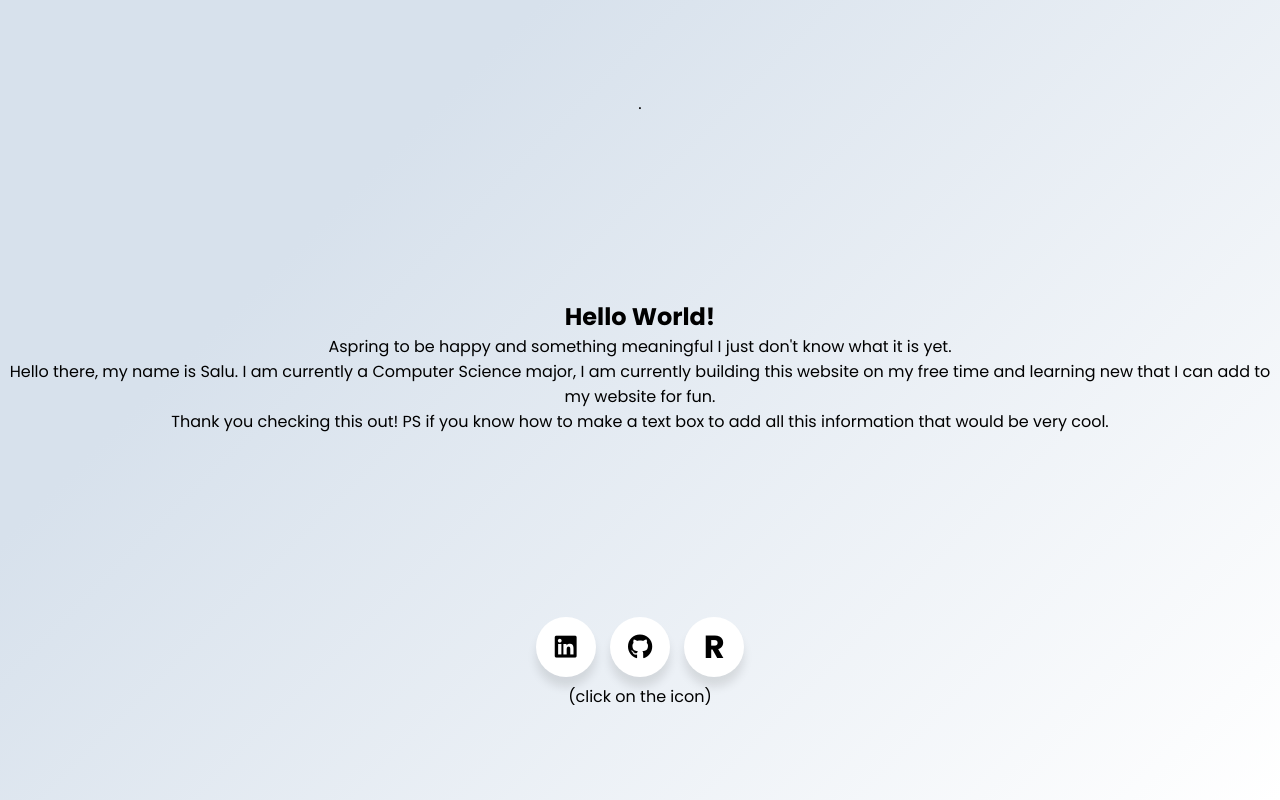
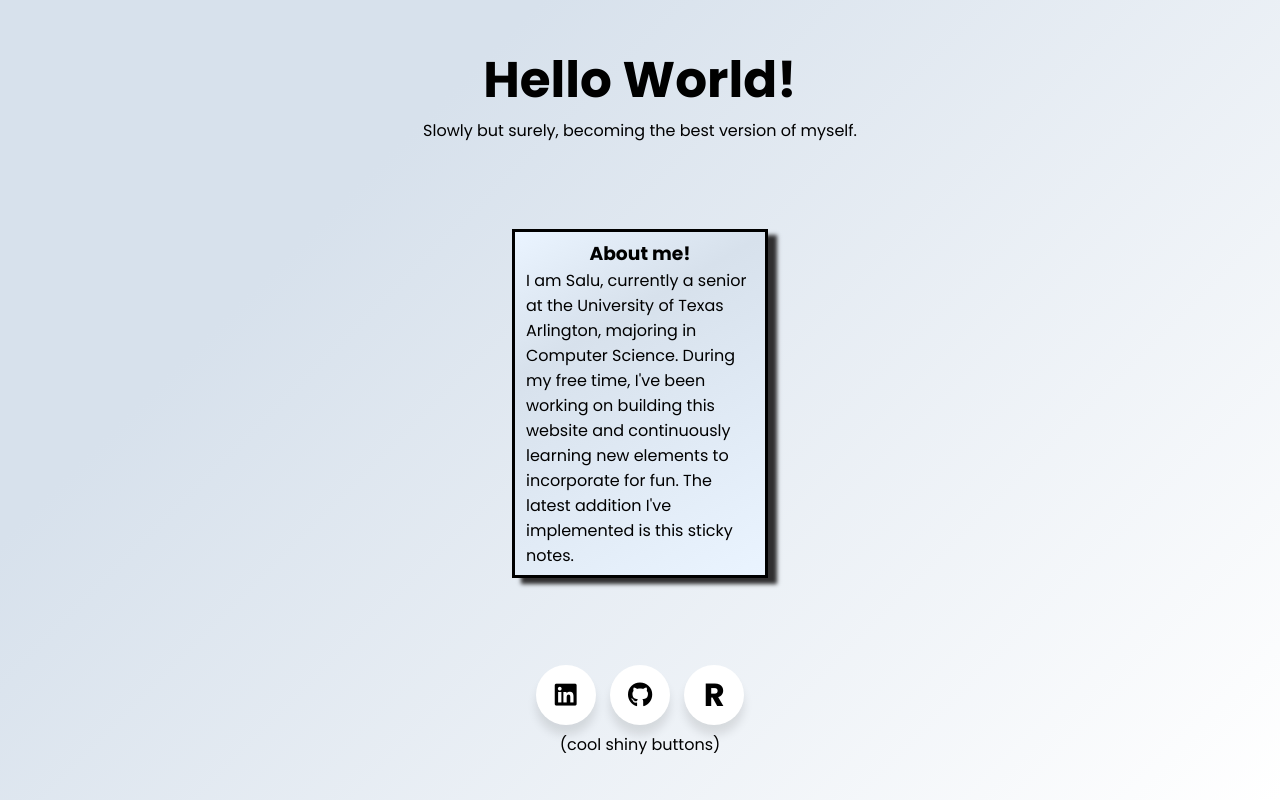
Before and after one commit to salupoudel/website.github.io, a plain HTML site: page index.html in a window 1280 px wide. Drawn offline with Linux system fonts and the light colour scheme.

Commit message:
second push

```diff
--- a/index.html
+++ b/index.html
@@ -1,4 +1,4 @@
-.<!DOCTYPE html>
+<!DOCTYPE html>
 
 <html lang="en" dir="ltr">
 
@@ -12,16 +12,27 @@
 <body>
   <div class="intro">
     <div class="title">
-      <h2>
+      <h1 style="font-size: 50px" style="text-align: center;">
         <span>Hello World!</span>
-      </h2>
+      </h1>
     </div>
-    <p>Aspring to be happy and something meaningful I just don't know what it is yet.</p>
-    <p>Hello there, my name is Salu. I am currently a Computer Science major, I am currently building this website on my free time and
-      learning new that I can add to my website for fun.
-    </p>
-    <p>Thank you checking this out! PS if you know how to make a text box to add all this information that would be very cool.</p>
+    <div style="text-align: center;">
+      <p>Slowly but surely, becoming the best version of myself.</p>
+    </div>
+
   </div>
+
+  <div class="stickynote" style="text-align: left;">
+    <h3 style="text-align: center;">
+      <span>About me!</span>
+    </h3>
+  <p>
+    I am Salu, currently a senior at the University of Texas Arlington, majoring in Computer Science. During my free time, I've been
+    working on building this website and continuously learning new elements to incorporate for fun. The latest addition I've implemented is this sticky notes.
+  </p>
+  </div>
+
+
   <div class="wrapper">
     <a href="https://www.linkedin.com/in/salup/" target="_blank" class="button" style="color: inherit; text-decoration: none;">
       <div class="icon">
@@ -40,8 +51,8 @@
       </div>
       <span>Résumé</span>
     </a>
-    <div class="message">
-      <p>(click on the icon)</p>
+    <div class="message" style="position: relative;">
+      <p>(cool shiny buttons)</p>
     </div>
   </div>
 </body>
--- a/src/style.css
+++ b/src/style.css
@@ -14,10 +14,10 @@
   background: linear-gradient(315deg, #ffffff 0%, #d7e1ec 74%);
 }
 .intro {
-    text-align: center;
+  text-align: center;
 }
 .message{
-    text-align: center;
+  text-align: center;
 }
 
 .wrapper .button {
@@ -80,5 +80,13 @@
 }
 
 .wrapper .button:nth-child(3) span {
-    color: rgb(0, 0, 0);
-  }
+  color: rgb(0, 0, 0);
+}
+
+.stickynote {
+  width: 16em;
+  border: 3px solid #000000;
+  box-shadow: 9px 6px 4px #302f30;
+  padding: 7px 11px;
+  background-image: linear-gradient(150deg, #eaf4ff , #d7e1ec 30%,#eaf4ff );
+}
```
